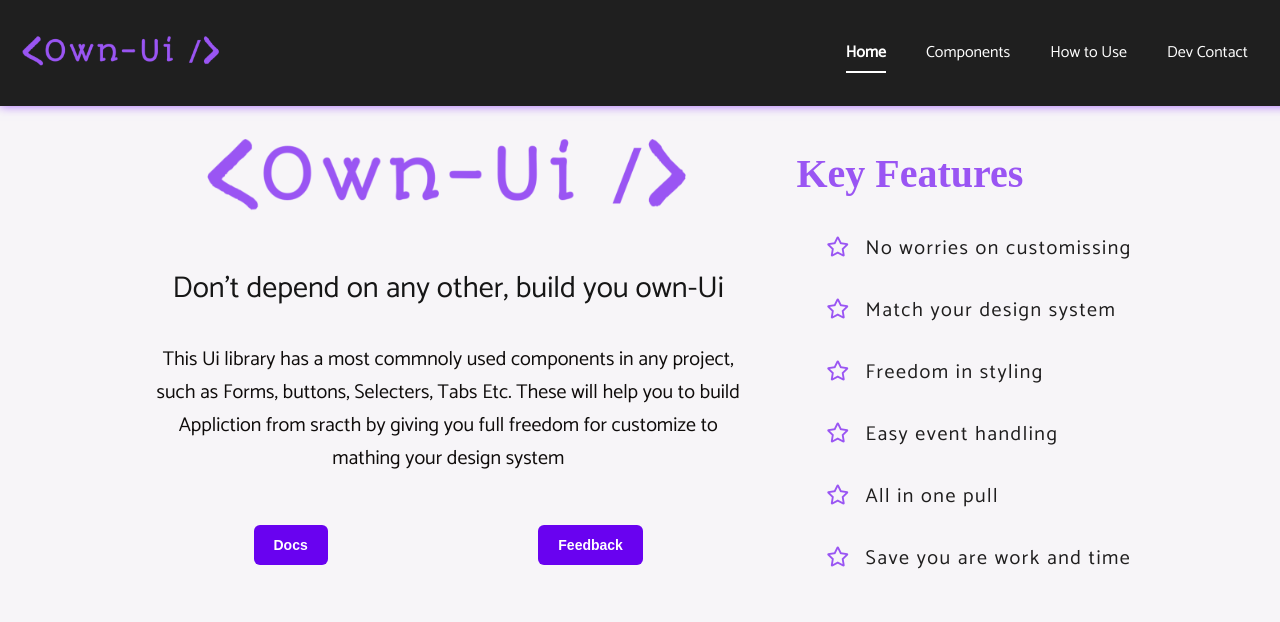
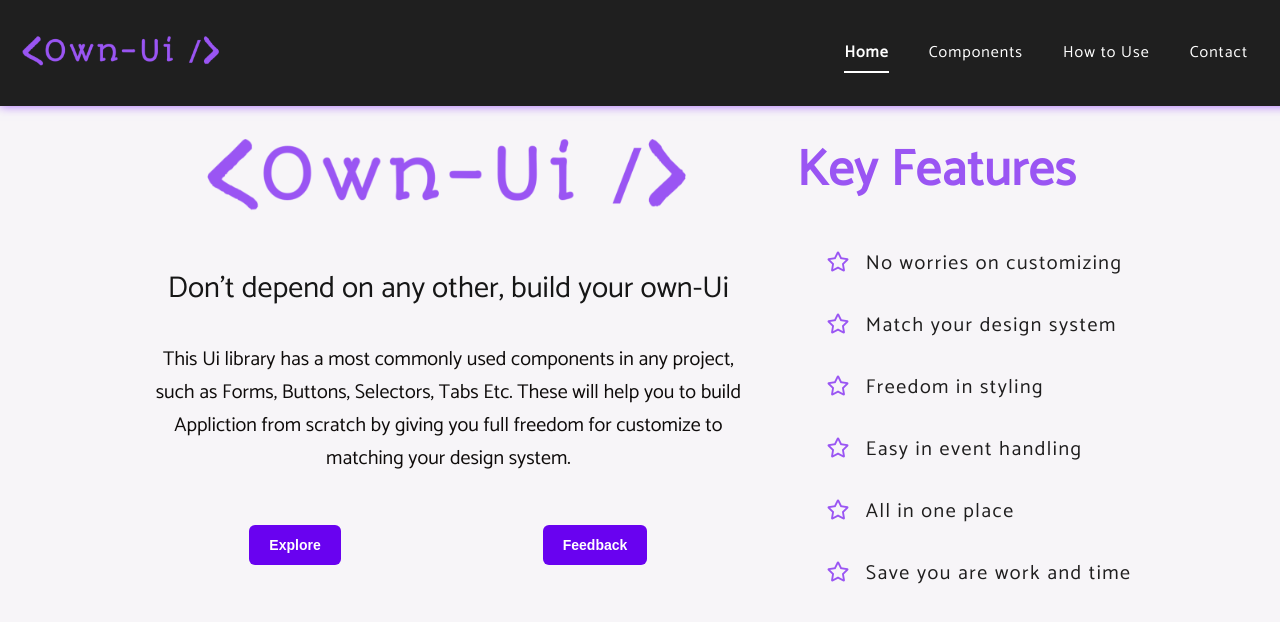
Before and after one commit to pavan-pani/Ui-library, a React (Vite) app in the folder Ui-Library/: page / in a window 1280 px wide. Shown: the top 622 px of the page. Built offline with nearby package versions, Linux system fonts and the light colour scheme.

Commit message:
spelling check

```diff
--- a/Ui-Library/src/components/Docs/Docs.tsx
+++ b/Ui-Library/src/components/Docs/Docs.tsx
@@ -142,20 +142,20 @@ const Docs = () => {
     setSelectedValue(value);
   };
   const radioJson: RadioButtonProps = {
-    label: "option 1",
+    label: "Option 1",
     value: "option1",
     onChange: handleRadioChange,
     name: "radioGroup"// Set the same name for each RadioButton in the group
   }
   const radioJson2: RadioButtonProps = {
-    label: "option 2",
+    label: "Option 2",
     value: "option2",
     checked: true,
     onChange: handleRadioChange,
     name: "radioGroup"// Set the same name for each RadioButton in the group
   }
   const radioJson3: RadioButtonProps = {
-    label: "option 3",
+    label: "Option disabled",
     value: "option3",
     onChange: handleRadioChange,
     disabled: true,
@@ -194,7 +194,7 @@ const Docs = () => {
   const TextinputJson1: TextareaProps = {
     value: textinputValue1,
     onChange: handleTextareaChange1,
-    label: "disabled Text area",
+    label: "Disabled Text area",
     placeholder: "Enter Yout text here",
     disabled: true,
     required: false,
@@ -269,7 +269,7 @@ const Docs = () => {
   const multiSelectJson: MultiSelectDropdownProps = {
     options: ['Option 1', 'Option 2', 'Option 3', 'Option 4', 'Option 5'],
     disabled: false,
-    label: "Select options",
+    label: "Multi Select options",
     onSelect: handleMultiSelect
   }
 
@@ -338,7 +338,7 @@ const Docs = () => {
         </div>
       </div>
       <div className='textarea-item'>
-        <div className='doc-text'>Text Area</div>
+        <div className='doc-text'>Text Areas</div>
         <div className='textarea-components'>
           <div className='textarea-Box'>
             <Textarea {...TextinputJson} />
@@ -357,7 +357,7 @@ const Docs = () => {
         </div>
       </div>
       <div className='dropDown-item'>
-        <div className='doc-text'>Selcteros</div>
+        <div className='doc-text'>Selectors</div>
         <div className='dropDown-components'>
           <div className='dropDown-Box'>
             <Dropdown {...dropDownson} />
--- a/Ui-Library/src/components/Home/Home.tsx
+++ b/Ui-Library/src/components/Home/Home.tsx
@@ -2,12 +2,17 @@ import React from 'react'
 import './home-styles.scss'
 import logo from "../../Assets/logo.png"
 import Buttons, { ButtonProps } from '../../Ui_components/Button/Buttons'
+import { useNavigate } from 'react-router-dom'
 
 
 const Home = () => {
+    const navigateTo = useNavigate()
 
     const handleClick = () => {
-
+        navigateTo('/contact', { replace: true })
+    }
+    const handleClick1 = () => {
+        navigateTo('/components', { replace: true })
     }
 
     const inputJson: ButtonProps = {
@@ -18,11 +23,11 @@ const Home = () => {
         onClick: handleClick,
     }
     const inputJson1: ButtonProps = {
-        text: "Docs",
+        text: "Explore",
         variants: "primary",
         disabled: false,
         size: "large",
-        onClick: handleClick,
+        onClick: handleClick1,
     }
     return (
         <div className='container'>
@@ -30,8 +35,8 @@ const Home = () => {
                 <div className='logo'>
                     <img src={logo} alt="Logo" />
                 </div>
-                <div className='discreption'>Don't depend on any other, build you own-Ui </div>
-                <div className='app-discreption'>This Ui library has a most commnoly used components in any project, such as Forms, buttons, Selecters, Tabs Etc. These will help you to build Appliction from sracth by giving you full freedom for customize to mathing your design system</div>
+                <div className='discreption'>Don't depend on any other, build your own-Ui </div>
+                <div className='app-discreption'>This Ui library has a most commonly used components in any project, such as Forms, Buttons, Selectors, Tabs Etc. These will help you to build Appliction from scratch by giving you full freedom for customize to matching your design system.</div>
                 <div className='home_buttons'>
                     <Buttons {...inputJson1} />
                     <Buttons {...inputJson} />
@@ -40,11 +45,11 @@ const Home = () => {
             <div className='right'>
                 <div className='heading'>Key Features</div>
                 <div className='points'>
-                    <div className='point'>No worries on customissing</div>
+                    <div className='point'>No worries on customizing</div>
                     <div className='point'>Match your design system</div>
                     <div className='point'>Freedom in styling</div>
-                    <div className='point'>Easy event handling</div>
-                    <div className='point'>All in one pull</div>
+                    <div className='point'>Easy in event handling</div>
+                    <div className='point'>All in one place</div>
                     <div className='point'>Save you are work and time</div>
                 </div>
             </div>
--- a/Ui-Library/src/components/Home/home-styles.scss
+++ b/Ui-Library/src/components/Home/home-styles.scss
@@ -68,12 +68,14 @@ body{
 
     .right {
         max-width: fit-content;
-
+        margin-top: -20px;
         .heading {
             color: #9a55f3;
             font-weight: 600;
-            font-size: 40px;
+            font-size: 50px;
             padding-bottom: 20px;
+            font-family: 'Catamaran', sans-serif;
+            letter-spacing: 1px;
         }
 
         .points {
--- a/Ui-Library/src/components/How-to-use/HowToUse.tsx
+++ b/Ui-Library/src/components/How-to-use/HowToUse.tsx
@@ -17,27 +17,27 @@ const HowToUse = () => {
       <div className='step-main'>
         <img className='step-num' src={num1}></img>
         <div className='heading'>Download the zip file</div>
-        <div className='subHeading'>Click here to download the file and extraxt it in your local machine.</div>
+        <div className='subHeading'>Click here to download the file and extract it in your local machine.</div>
       </div>
       <div className='step-main'>
         <img className='step-num' src={num2}></img>
         <div className='heading'>Insert into your project</div>
-        <div className='subHeading'>insert the unziped folder into your project working directory.</div>
+        <div className='subHeading'>insert the unziped folder into your project working directory as showing bellow.</div>
         <img className='file-path' src={filePath}></img>
       </div>
       <div className='step-main'>
         <img className='step-num' src={num3}></img>
         <div className='heading'>Refer Demo.txt file</div>
-        <div className='subHeading'>Each compopont as a demo.txt file, which will help you to understand how use components</div>
+        <div className='subHeading'>Each component has a demo.txt file, which will help you to understand how use components</div>
       </div>
       <div className='step-main'>
         <img className='step-num' src={num4}></img>
         <div className='heading'>Add styles (Optional)</div>
-        <div className='subHeading'>Each compopont as a .scss file, You change the components styles to match your design system</div>
+        <div className='subHeading'>Each component has a .scss file, You change the components styles to match your design system</div>
       </div>
       <div className='step-main last-child'>
         <img className='step-num' src={num5}></img>
-        <div className='heading'>Thats it. call the componets  </div>
+        <div className='heading'>Thats it. Call the components  </div>
         {/* <h5>Each compopont as a .scss file, You change the components styles to match your design system</h5> */}
       </div>
     </div>
--- a/Ui-Library/src/components/NavBar/NavBar.tsx
+++ b/Ui-Library/src/components/NavBar/NavBar.tsx
@@ -25,7 +25,7 @@ const Navbar: React.FC = () => {
                 <a className={`NavItem ${pathname === '/' ? 'active-link' : ''}`} href="/">Home</a>
                 <a className={`NavItem ${pathname === '/components' ? 'active-link' : ''}`} href="/components">Components</a>
                 <a className={`NavItem ${pathname === '/how-to-use' ? 'active-link' : ''}`} href="/how-to-use">How to Use</a>
-                <a className={`NavItem ${pathname === '/contact' ? 'active-link' : ''}`} href="/contact">Dev Contact</a>
+                <a className={`NavItem ${pathname === '/contact' ? 'active-link' : ''}`} href="/contact">Contact</a>
             </div>
         </nav>
     );
--- a/Ui-Library/src/components/NavBar/navbar-styles.scss
+++ b/Ui-Library/src/components/NavBar/navbar-styles.scss
@@ -63,6 +63,7 @@
             text-decoration: none;
             // border-bottom: 2px solid #333;
             transition: all 0.3s;
+            letter-spacing: 1px;
 
             &:hover {
                 transform: scale(1.1);
--- a/Ui-Library/src/components/contact/Contact.tsx
+++ b/Ui-Library/src/components/contact/Contact.tsx
@@ -22,17 +22,17 @@ const Contact = () => {
         <img className='dev' src={dev3}></img>
       </div>
       <div className='contact-list'>
-        <div className='icon-card'>
+        <div className='icon-card' title='E-mail'>
           <img className='email' src={email} onClick={handleContactButtonClick}></img>
         </div>
-        <div className='icon-card'>
+        <div className='icon-card' title='LinkedIn'>
           <a href='https://www.linkedin.com/in/g-pavan-kumar-2957181b5/'>
-            <img className='linkedin' src={linkedin}></img>
+            <img className='linkedin' src={linkedin} ></img>
           </a>
         </div>
-        <div className='icon-card'>
+        <div className='icon-card' title='Git Hub'>
           <a href='https://github.com/pavan-pani'>
-            <img className='github' src={github}></img>
+            <img className='github' src={github} ></img>
           </a>
         </div>
       </div>
```
Also changed, not shown: Ui-Library/src/Assets/github.png.
